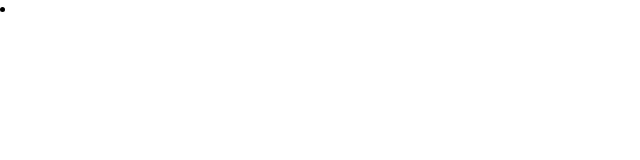
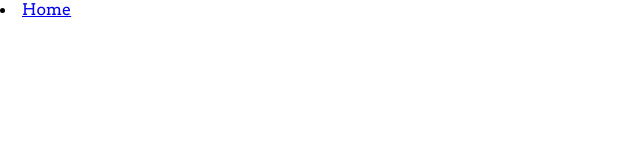
Before and after one commit to arnaufugarolas/The-Star-Wars-Encyclopedia, a React (Create React App) app: page / in a window 1280 px wide. Shown: the top 160 px of the page, without its empty margins (0-640 px from the left). Built offline with nearby package versions, Linux system fonts and the light colour scheme.

Commit message:
NavigationItem Finished with CSS

```diff
--- a/src/components/App/App.jsx
+++ b/src/components/App/App.jsx
@@ -2,7 +2,7 @@ import React from 'react'
 import NavigationItem from '../NavigationItem/NavigationItem'
 function App () {
   return (
-    <NavigationItem link='/'>Example</NavigationItem>
+    <NavigationItem link='/'>Home</NavigationItem>
   )
 }
 
--- a/src/components/NavigationItem/NavigationItem.jsx
+++ b/src/components/NavigationItem/NavigationItem.jsx
@@ -1,10 +1,16 @@
 import React from 'react'
+import { MenuItem } from './styles'
 
 const NavigationItem = (props) => {
+  const { link, pageName } = props
   return (
     <li>
-      <a href={props.link}>{props.pageName}</a>
+      <MenuItem href={link}>{pageName}</MenuItem>
     </li>
   )
 }
+NavigationItem.defaultProps = {
+  link: '',
+  pageName: 'Home'
+}
 export default NavigationItem
--- /dev/null
+++ b/src/components/NavigationItem/styles.js
@@ -0,0 +1,6 @@
+import styled from '@emotion/styled'
+
+export const MenuItem = styled.a`
+color: FFE81F;
+font-family: Arvo;
+`
```
Also changed, not shown: package.json (+7 -2 lines).
